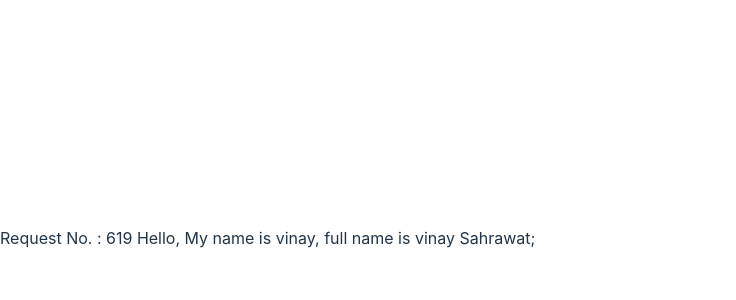
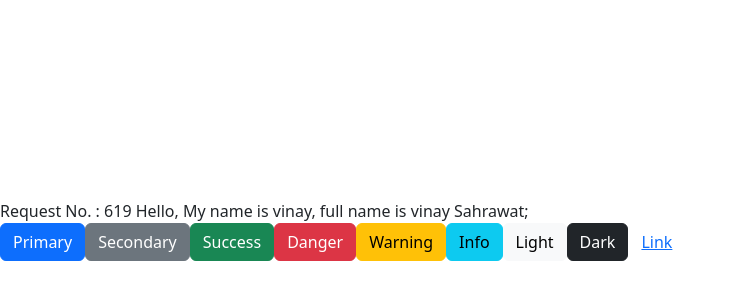
Before and after one commit to sahrawatvinay/React, a React (Vite) app in the folder first-react-app/: page / in a window 1280 px wide. Shown: the part 162-462 px from the top of the page, without its empty margins (0-736 px from the left). Built offline with nearby package versions, Linux system fonts and the light colour scheme.

Commit message:
bootstrap install, import, new component

```diff
--- a/first-react-app/package.json
+++ b/first-react-app/package.json
@@ -10,6 +10,7 @@
     "preview": "vite preview"
   },
   "dependencies": {
+    "bootstrap": "^5.3.2",
     "react": "^18.3.1",
     "react-dom": "^18.3.1"
   },
--- a/first-react-app/src/App.jsx
+++ b/first-react-app/src/App.jsx
@@ -1,3 +1,5 @@
+import BootstrapElements from "./components/BootstrapElements";
+
 function App() {
   let name = "vinay";
   let numbr = 619;
@@ -6,7 +8,8 @@ function App() {
   }
 
   return <p>
-    Request No. : {numbr} Hello, My name is {name}, full name is {getFullName("Sahrawat")};
+    Request No. : {numbr} Hello, My name is {name}, full name is {getFullName("Sahrawat")}; <br />
+    <BootstrapElements></BootstrapElements>
   </p>
 }
 
--- /dev/null
+++ b/first-react-app/src/components/BootstrapElements.jsx
@@ -0,0 +1,15 @@
+function BootstrapElements() {
+    return (<div>
+        <button type="button" class="btn btn-primary">Primary</button>
+        <button type="button" class="btn btn-secondary">Secondary</button>
+        <button type="button" class="btn btn-success">Success</button>
+        <button type="button" class="btn btn-danger">Danger</button>
+        <button type="button" class="btn btn-warning">Warning</button>
+        <button type="button" class="btn btn-info">Info</button>
+        <button type="button" class="btn btn-light">Light</button>
+        <button type="button" class="btn btn-dark">Dark</button>
+        <button type="button" class="btn btn-link">Link</button>
+    </div>);
+}
+
+export default BootstrapElements;
--- a/first-react-app/src/main.jsx
+++ b/first-react-app/src/main.jsx
@@ -2,6 +2,7 @@ import { StrictMode } from 'react'
 import { createRoot } from 'react-dom/client'
 import App from './App.jsx'
 import './index.css'
+import 'bootstrap/dist/css/bootstrap.min.css'
 
 createRoot(document.getElementById('root')).render(
   <StrictMode>
```
Also changed, not shown: 1 other file (tests, documents, lock files or other folders).
